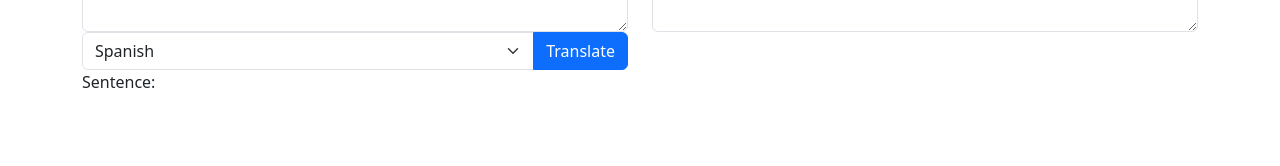
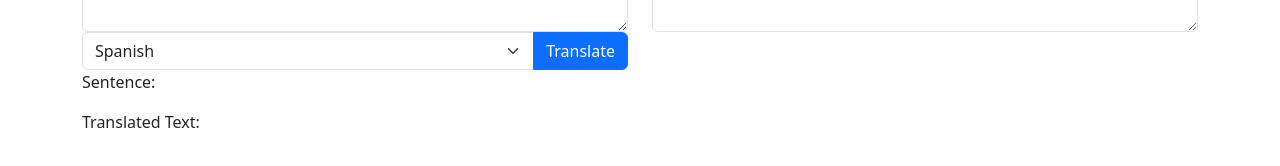
Before and after one commit to Baylor-AI/DivineTranslate, a React (Create React App) app in the folder bible-frontend/: page / in a window 1280 px wide. Shown: the part 158-324 px from the top of the page. Built offline with nearby package versions, Linux system fonts and the light colour scheme.

Commit message:
connect frontend to api

```diff
--- a/bible-frontend/src/App.js
+++ b/bible-frontend/src/App.js
@@ -17,6 +17,11 @@ function App() {
         setTranslatedText(text);
         console.log(text);
     }
+  };
+
+  const wordSelectorData = {
+    inputText: inputText,
+    translatedText: translatedText,
   };
 
    return (
@@ -56,7 +61,7 @@ function App() {
                             <textarea className="form-control" id="exampleFormControlTextarea1" rows="5" value={translatedText}></textarea>
                         </div>
                     </div>
-                    <WordSelector sentence={translatedText}/>
+                    <WordSelector data={wordSelectorData} />
                 </div>
 
             </div>
--- a/bible-frontend/src/WordSelector.js
+++ b/bible-frontend/src/WordSelector.js
@@ -1,18 +1,24 @@
 import React, { useState, useEffect } from 'react';
 
-const WordSelector = ({ sentence }) => {
+const API_URL = 'http://localhost:8000/';
+
+const WordSelector = ({ data }) => {
   const [selectedWord, setSelectedWord] = useState('');
   const [relatedWords, setRelatedWords] = useState([]);
 
   useEffect(() => {
-    // Fetch related words when the selected word changes
     if (selectedWord) {
-      fetch(`YOUR_API_ENDPOINT?word=${selectedWord}`)
+      // Find the corresponding word in data.inputText based on the index
+      const compareWord = data.inputText.split(' ')[data.translatedText.split(' ').indexOf(selectedWord)];
+
+      const apiUrl = `http://localhost:8000/word_similarity/?initial=${selectedWord}&compare=${compareWord}&lang1=eng&lang2=spa&limit=5`;
+
+      fetch(apiUrl)
         .then(response => response.json())
         .then(data => setRelatedWords(data))
         .catch(error => console.error('Error fetching related words:', error));
     }
-  }, [selectedWord]);
+  }, [selectedWord, data.inputText, data.translatedText]);
 
   const handleWordSelect = (word) => {
     setSelectedWord(word);
@@ -20,25 +26,31 @@ const WordSelector = ({ sentence }) => {
 
   return (
     <div>
-      <p>Sentence: {sentence}</p>
+      <p>Sentence: {data.inputText}</p>
+      <p>Translated Text: {data.translatedText}</p>
 
-      {sentence && (
+      {data.translatedText && (
         <div>
           <p>Selected Word: {selectedWord}</p>
           <p>Related Words:</p>
-          <ul>
-            {relatedWords.map((word, index) => (
-              <li key={index}>{word}</li>
-            ))}
-          </ul>
+          {relatedWords.map((item, index) => (
+            <div key={index}>
+              {typeof item === 'number' && relatedWords[index + 1] ? (
+                <span>
+                  {relatedWords[index + (relatedWords.length / 2)]} {item}%
+                </span>
+              ) : null}
+            </div>
+          ))}
         </div>
       )}
 
-      {sentence && sentence.split(' ').map((word, index) => (
-        <button key={index} onClick={() => handleWordSelect(word)}>
-          {word}
-        </button>
-      ))}
+      {data.translatedText &&
+        data.translatedText.split(' ').map((word, index) => (
+          <button key={index} onClick={() => handleWordSelect(word)}>
+            {word}
+          </button>
+        ))}
     </div>
   );
 };
```
